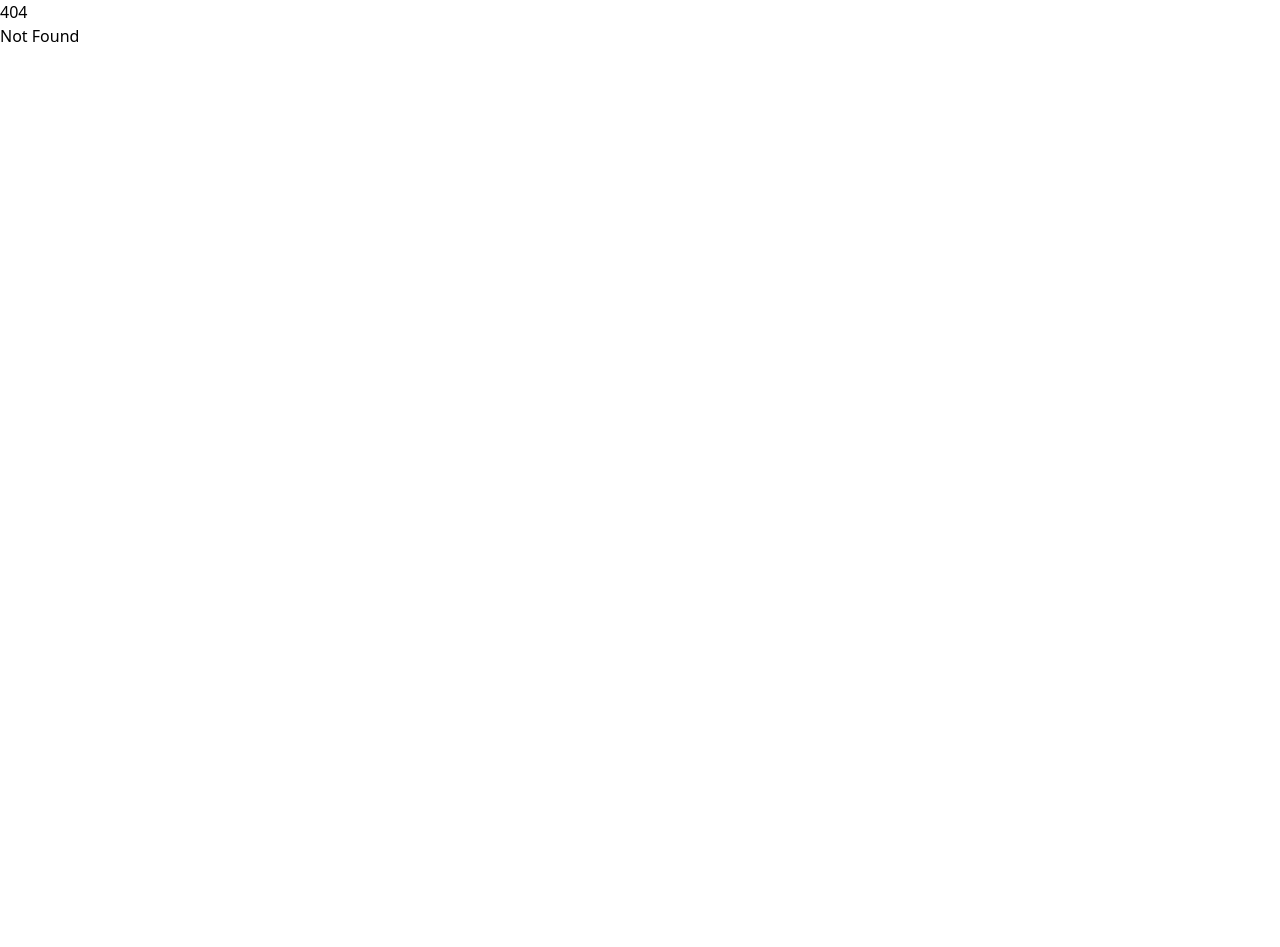
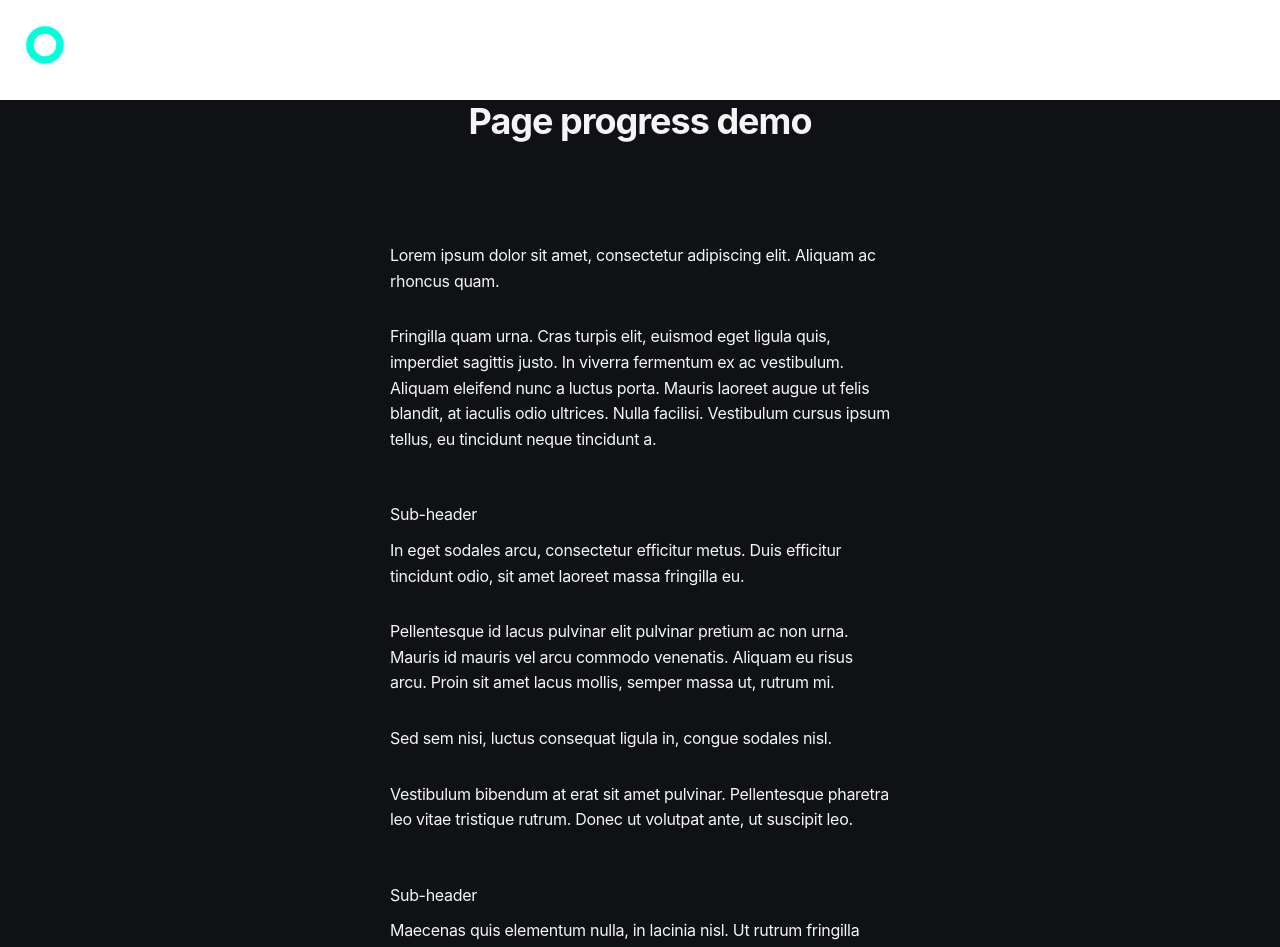
Before and after one commit to Domogo/motion-playground, a SvelteKit app: page /page-progress-bar in a window 1280 px wide. Before the commit this address had no page. Shown: the top 947 px of the page. Before the commit the page ends 800 px from the top, so only its background shows below. Built offline with nearby package versions, Linux system fonts and the light colour scheme.

Commit message:
morph svg, progress bar

```diff
--- a/src/routes/+page.svelte
+++ b/src/routes/+page.svelte
@@ -9,5 +9,6 @@
     <a href="/svg-path-drawing">SVG Path Drawing</a>
     <a href="/animate-text">Animate Text</a>
     <a href="/morph-svg">Morph SVG</a>
+    <a href="/page-progress-bar">Page Progress Bar animation</a>
   </div>
 </div>
--- /dev/null
+++ b/src/routes/page-progress-bar/+page.svelte
@@ -0,0 +1,163 @@
+<script lang="ts">
+  import { animate, scroll } from "motion";
+  import { onMount } from "svelte";
+
+  onMount(() => {
+    scroll(animate(".progress", { strokeDasharray: ["0,1", "1,1"] }));
+  });
+</script>
+
+<body>
+  <h1>Page progress demo</h1>
+  <svg width="50" height="50" viewBox="0 0 100 100">
+    <circle cx="50" cy="50" r="30" pathLength="1" class="bg" />
+    <circle cx="50" cy="50" r="30" pathLength="1" class="progress" />
+  </svg>
+  <article>
+    <p>
+      Lorem ipsum dolor sit amet, consectetur adipiscing elit. Aliquam ac
+      rhoncus quam.
+    </p>
+    <p>
+      Fringilla quam urna. Cras turpis elit, euismod eget ligula quis, imperdiet
+      sagittis justo. In viverra fermentum ex ac vestibulum. Aliquam eleifend
+      nunc a luctus porta. Mauris laoreet augue ut felis blandit, at iaculis
+      odio ultrices. Nulla facilisi. Vestibulum cursus ipsum tellus, eu
+      tincidunt neque tincidunt a.
+    </p>
+    <h2>Sub-header</h2>
+    <p>
+      In eget sodales arcu, consectetur efficitur metus. Duis efficitur
+      tincidunt odio, sit amet laoreet massa fringilla eu.
+    </p>
+    <p>
+      Pellentesque id lacus pulvinar elit pulvinar pretium ac non urna. Mauris
+      id mauris vel arcu commodo venenatis. Aliquam eu risus arcu. Proin sit
+      amet lacus mollis, semper massa ut, rutrum mi.
+    </p>
+    <p>Sed sem nisi, luctus consequat ligula in, congue sodales nisl.</p>
+    <p>
+      Vestibulum bibendum at erat sit amet pulvinar. Pellentesque pharetra leo
+      vitae tristique rutrum. Donec ut volutpat ante, ut suscipit leo.
+    </p>
+    <h2>Sub-header</h2>
+    <p>
+      Maecenas quis elementum nulla, in lacinia nisl. Ut rutrum fringilla
+      aliquet. Pellentesque auctor vehicula malesuada. Aliquam id feugiat sem,
+      sit amet tempor nulla. Quisque fermentum felis faucibus, vehicula metus
+      ac, interdum nibh. Curabitur vitae convallis ligula. Integer ac enim vel
+      felis pharetra laoreet. Interdum et malesuada fames ac ante ipsum primis
+      in faucibus. Pellentesque hendrerit ac augue quis pretium.
+    </p>
+    <p>
+      Morbi ut scelerisque nibh. Integer auctor, massa non dictum tristique,
+      elit metus efficitur elit, ac pretium sapien nisl nec ante. In et ex
+      ultricies, mollis mi in, euismod dolor.
+    </p>
+    <p>Quisque convallis ligula non magna efficitur tincidunt.</p>
+    <p>
+      Pellentesque id lacus pulvinar elit pulvinar pretium ac non urna. Mauris
+      id mauris vel arcu commodo venenatis. Aliquam eu risus arcu. Proin sit
+      amet lacus mollis, semper massa ut, rutrum mi.
+    </p>
+    <p>Sed sem nisi, luctus consequat ligula in, congue sodales nisl.</p>
+    <p>
+      Vestibulum bibendum at erat sit amet pulvinar. Pellentesque pharetra leo
+      vitae tristique rutrum. Donec ut volutpat ante, ut suscipit leo.
+    </p>
+    <h2>Sub-header</h2>
+    <p>
+      Maecenas quis elementum nulla, in lacinia nisl. Ut rutrum fringilla
+      aliquet. Pellentesque auctor vehicula malesuada. Aliquam id feugiat sem,
+      sit amet tempor nulla. Quisque fermentum felis faucibus, vehicula metus
+      ac, interdum nibh. Curabitur vitae convallis ligula. Integer ac enim vel
+      felis pharetra laoreet. Interdum et malesuada fames ac ante ipsum primis
+      in faucibus. Pellentesque hendrerit ac augue quis pretium.
+    </p>
+    <p>
+      Morbi ut scelerisque nibh. Integer auctor, massa non dictum tristique,
+      elit metus efficitur elit, ac pretium sapien nisl nec ante. In et ex
+      ultricies, mollis mi in, euismod dolor.
+    </p>
+    <p>Quisque convallis ligula non magna efficitur tincidunt.</p>
+  </article>
+</body>
+
+<style>
+  body {
+    font-family: sans-serif;
+    --white: #f5f5f5;
+    --black: #0f1115;
+    --yellow: #ffeb0e;
+    --strong-blue: #0d63f8;
+    --blue: #31a6fa;
+    --green: #57eb64;
+    --pink: #ff2965;
+    --red: #ff1231;
+    --splash: #00ffdb;
+    --feint: rgba(133, 150, 193, 0.1);
+
+    --background: var(--black);
+    --foreground: var(--white);
+    --primary: var(--yellow);
+    --secondary: var(--strong-blue);
+    --success: var(--green);
+    --error: var(--red);
+
+    background: var(--black);
+    color: var(--white);
+    padding-bottom: 100px;
+    letter-spacing: -0.3px;
+  }
+
+  * {
+    font-family: Inter, sans-serif;
+    -webkit-font-smoothing: antialiased;
+  }
+
+  h1 {
+    font-size: 36px;
+    font-weight: 700;
+    letter-spacing: -1px;
+    line-height: 1.2;
+    text-align: center;
+    margin: 100px 0;
+  }
+
+  h2 {
+    font-weight: 400;
+    margin: 50px 0 10px;
+  }
+
+  p {
+    margin: 0 0 30px 0;
+  }
+
+  article {
+    max-width: 500px;
+    line-height: 1.6;
+    margin: auto;
+  }
+
+  svg {
+    position: fixed;
+    top: 20px;
+    left: 20px;
+    transform: rotate(-90deg);
+  }
+
+  circle {
+    stroke-dashoffset: 0;
+    stroke-width: 15%;
+    fill: none;
+  }
+
+  .bg {
+    stroke: var(--feint);
+  }
+
+  .progress {
+    stroke: var(--splash);
+    stroke-dasharray: 0, 1;
+  }
+</style>
```
